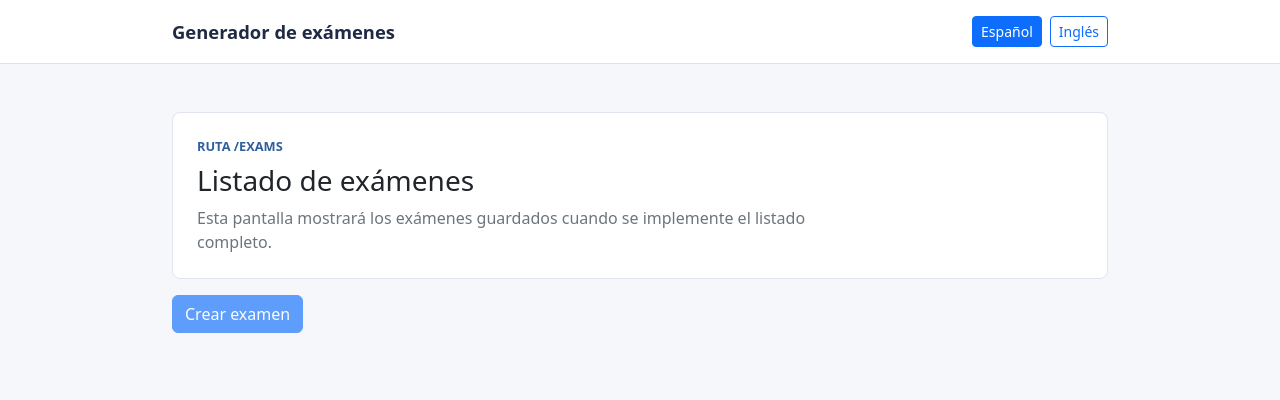
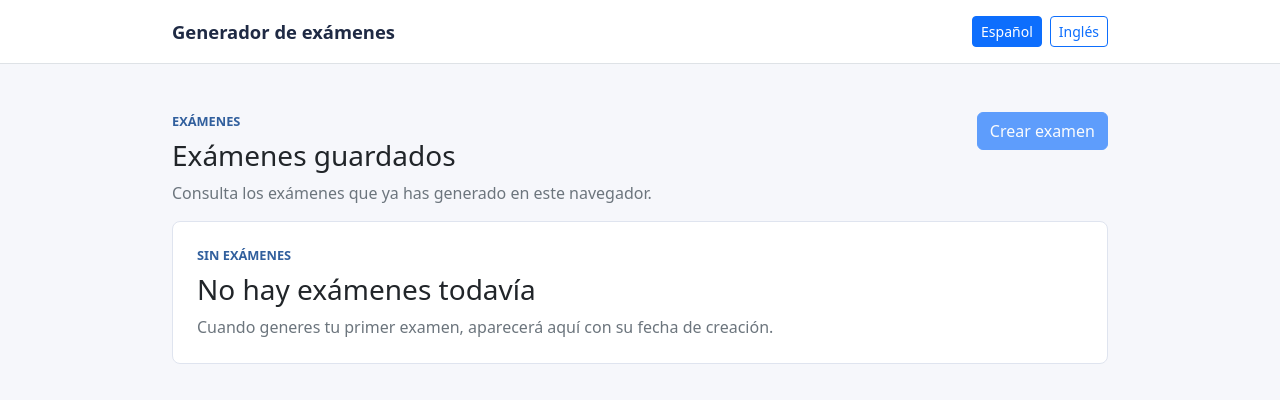
Before and after one commit to seiya64/ExamGenerator, an Angular app: page /exams in a window 1280 px wide. Shown: the top 400 px of the page. Built offline with nearby package versions, Linux system fonts and the light colour scheme.

Commit message:
feat: implement exams list screen

```diff
--- a/src/app/app.routes.ts
+++ b/src/app/app.routes.ts
@@ -1,10 +1,10 @@
 import { Routes } from '@angular/router';
-import { ExamsPlaceholderComponent } from './features/exams';
+import { ExamsListComponent } from './features/exams';
 
 export const routes: Routes = [
   {
     path: 'exams',
-    component: ExamsPlaceholderComponent,
+    component: ExamsListComponent,
   },
   {
     path: '',
--- /dev/null
+++ b/src/app/features/exams/exams-list.component.html
@@ -0,0 +1,29 @@
+<header class="exams-list__header">
+  <div>
+    <p class="exams-list__eyebrow mb-2">{{ t('exams.listEyebrow') }}</p>
+    <h1 class="h3 mb-2">{{ t('exams.listTitle') }}</h1>
+    <p class="mb-0 text-secondary">{{ t('exams.listBody') }}</p>
+  </div>
+
+  <button type="button" class="btn btn-primary" disabled>
+    {{ t('exams.createAction') }}
+  </button>
+</header>
+
+@if (exams().length === 0) {
+  <app-empty-state
+    [eyebrow]="t('exams.emptyEyebrow')"
+    [title]="t('exams.emptyTitle')"
+    [body]="t('exams.emptyBody')"
+  />
+} @else {
+  <div class="exams-list__items">
+    @for (exam of exams(); track exam.id) {
+      <app-exam-card
+        [exam]="exam"
+        (openExam)="openExam($event)"
+        (deleteExam)="requestDelete($event)"
+      />
+    }
+  </div>
+}
--- /dev/null
+++ b/src/app/features/exams/exams-list.component.scss
@@ -0,0 +1,24 @@
+.exams-list__header {
+  display: grid;
+  gap: 1rem;
+  margin-bottom: 1rem;
+}
+
+.exams-list__eyebrow {
+  color: #315f9d;
+  font-size: 0.8rem;
+  font-weight: 700;
+  text-transform: uppercase;
+}
+
+.exams-list__items {
+  display: grid;
+  gap: 0.75rem;
+}
+
+@media (min-width: 576px) {
+  .exams-list__header {
+    grid-template-columns: minmax(0, 1fr) auto;
+    align-items: start;
+  }
+}
--- /dev/null
+++ b/src/app/features/exams/exams-list.component.ts
@@ -0,0 +1,31 @@
+import { Component, inject, signal } from '@angular/core';
+import { TranslationService, TranslationKey } from '../../i18n';
+import { GeneratedExam } from '../../models';
+import { ExamStorageService } from '../../services';
+import { EmptyStateComponent } from '../../shared';
+import { ExamCardComponent } from './components/exam-card/exam-card.component';
+
+@Component({
+  selector: 'app-exams-list',
+  imports: [EmptyStateComponent, ExamCardComponent],
+  templateUrl: './exams-list.component.html',
+  styleUrl: './exams-list.component.scss',
+})
+export class ExamsListComponent {
+  private readonly examStorageService = inject(ExamStorageService);
+  private readonly translationService = inject(TranslationService);
+
+  protected readonly exams = signal<readonly GeneratedExam[]>(this.examStorageService.loadAll());
+
+  protected openExam(_exam: GeneratedExam): void {
+    // Detail navigation is added once the /exams/:id route exists.
+  }
+
+  protected requestDelete(_exam: GeneratedExam): void {
+    // Delete behavior is added once the confirmation modal exists.
+  }
+
+  protected t(key: TranslationKey): string {
+    return this.translationService.translate(key);
+  }
+}
--- a/src/app/features/exams/exams-placeholder.component.html
+++ /dev/null
@@ -1,11 +0,0 @@
-<app-empty-state
-  [eyebrow]="t('exams.placeholderEyebrow')"
-  [title]="t('exams.placeholderTitle')"
-  [body]="t('exams.placeholderBody')"
-/>
-
-<div class="placeholder-actions">
-  <button type="button" class="btn btn-primary" disabled>
-    {{ t('exams.createAction') }}
-  </button>
-</div>
--- a/src/app/features/exams/exams-placeholder.component.scss
+++ /dev/null
@@ -1,3 +0,0 @@
-.placeholder-actions {
-  margin-top: 1rem;
-}
--- a/src/app/features/exams/exams-placeholder.component.ts
+++ /dev/null
@@ -1,17 +0,0 @@
-import { Component, inject } from '@angular/core';
-import { TranslationService, TranslationKey } from '../../i18n';
-import { EmptyStateComponent } from '../../shared';
-
-@Component({
-  selector: 'app-exams-placeholder',
-  imports: [EmptyStateComponent],
-  templateUrl: './exams-placeholder.component.html',
-  styleUrl: './exams-placeholder.component.scss',
-})
-export class ExamsPlaceholderComponent {
-  private readonly translationService = inject(TranslationService);
-
-  protected t(key: TranslationKey): string {
-    return this.translationService.translate(key);
-  }
-}
--- a/src/app/features/exams/index.ts
+++ b/src/app/features/exams/index.ts
@@ -1,2 +1,2 @@
 export { ExamCardComponent } from './components/exam-card/exam-card.component';
-export { ExamsPlaceholderComponent } from './exams-placeholder.component';
+export { ExamsListComponent } from './exams-list.component';
--- a/src/app/i18n/translations.ts
+++ b/src/app/i18n/translations.ts
@@ -8,9 +8,12 @@ export type TranslationKey =
   | 'shell.statusEyebrow'
   | 'shell.statusTitle'
   | 'shell.statusBody'
-  | 'exams.placeholderEyebrow'
-  | 'exams.placeholderTitle'
-  | 'exams.placeholderBody'
+  | 'exams.listEyebrow'
+  | 'exams.listTitle'
+  | 'exams.listBody'
+  | 'exams.emptyEyebrow'
+  | 'exams.emptyTitle'
+  | 'exams.emptyBody'
   | 'exams.createAction'
   | 'exams.openExam'
   | 'exams.deleteExam'
@@ -28,10 +31,12 @@ export const TRANSLATIONS: Record<LanguageCode, Record<TranslationKey, string>>
     'shell.statusTitle': 'El generador de exámenes está listo',
     'shell.statusBody':
       'La estructura de Angular está funcionando. Las rutas y pantallas de exámenes se añadirán en las próximas tareas.',
-    'exams.placeholderEyebrow': 'Ruta /exams',
-    'exams.placeholderTitle': 'Listado de exámenes',
-    'exams.placeholderBody':
-      'Esta pantalla mostrará los exámenes guardados cuando se implemente el listado completo.',
+    'exams.listEyebrow': 'Exámenes',
+    'exams.listTitle': 'Exámenes guardados',
+    'exams.listBody': 'Consulta los exámenes que ya has generado en este navegador.',
+    'exams.emptyEyebrow': 'Sin exámenes',
+    'exams.emptyTitle': 'No hay exámenes todavía',
+    'exams.emptyBody': 'Cuando generes tu primer examen, aparecerá aquí con su fecha de creación.',
     'exams.createAction': 'Crear examen',
     'exams.openExam': 'Abrir examen',
     'exams.deleteExam': 'Eliminar examen',
@@ -46,10 +51,12 @@ export const TRANSLATIONS: Record<LanguageCode, Record<TranslationKey, string>>
     'shell.statusTitle': 'Exam Generator is ready',
     'shell.statusBody':
       'The Angular shell is running. Routes and exam screens will be added in the next tasks.',
-    'exams.placeholderEyebrow': 'Route /exams',
-    'exams.placeholderTitle': 'Exams list',
-    'exams.placeholderBody':
-      'This screen will show saved exams when the full list is implemented.',
+    'exams.listEyebrow': 'Exams',
+    'exams.listTitle': 'Saved exams',
+    'exams.listBody': 'Review the exams you have already generated in this browser.',
+    'exams.emptyEyebrow': 'No exams',
+    'exams.emptyTitle': 'No exams yet',
+    'exams.emptyBody': 'Once you generate your first exam, it will appear here with its creation date.',
     'exams.createAction': 'Create exam',
     'exams.openExam': 'Open exam',
     'exams.deleteExam': 'Delete exam',
```
Also changed, not shown: 2 other files (tests, documents, lock files or other folders).
